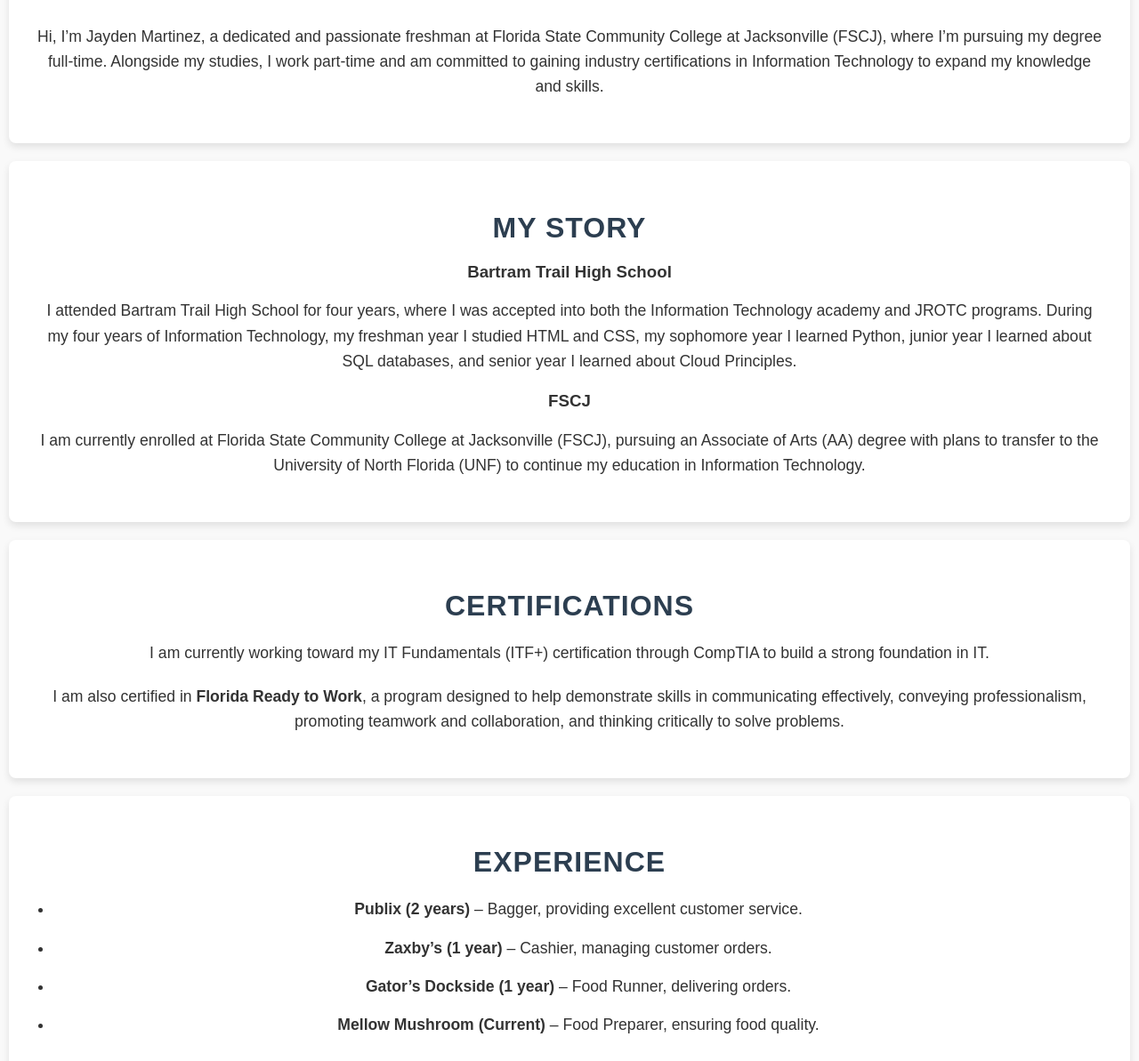
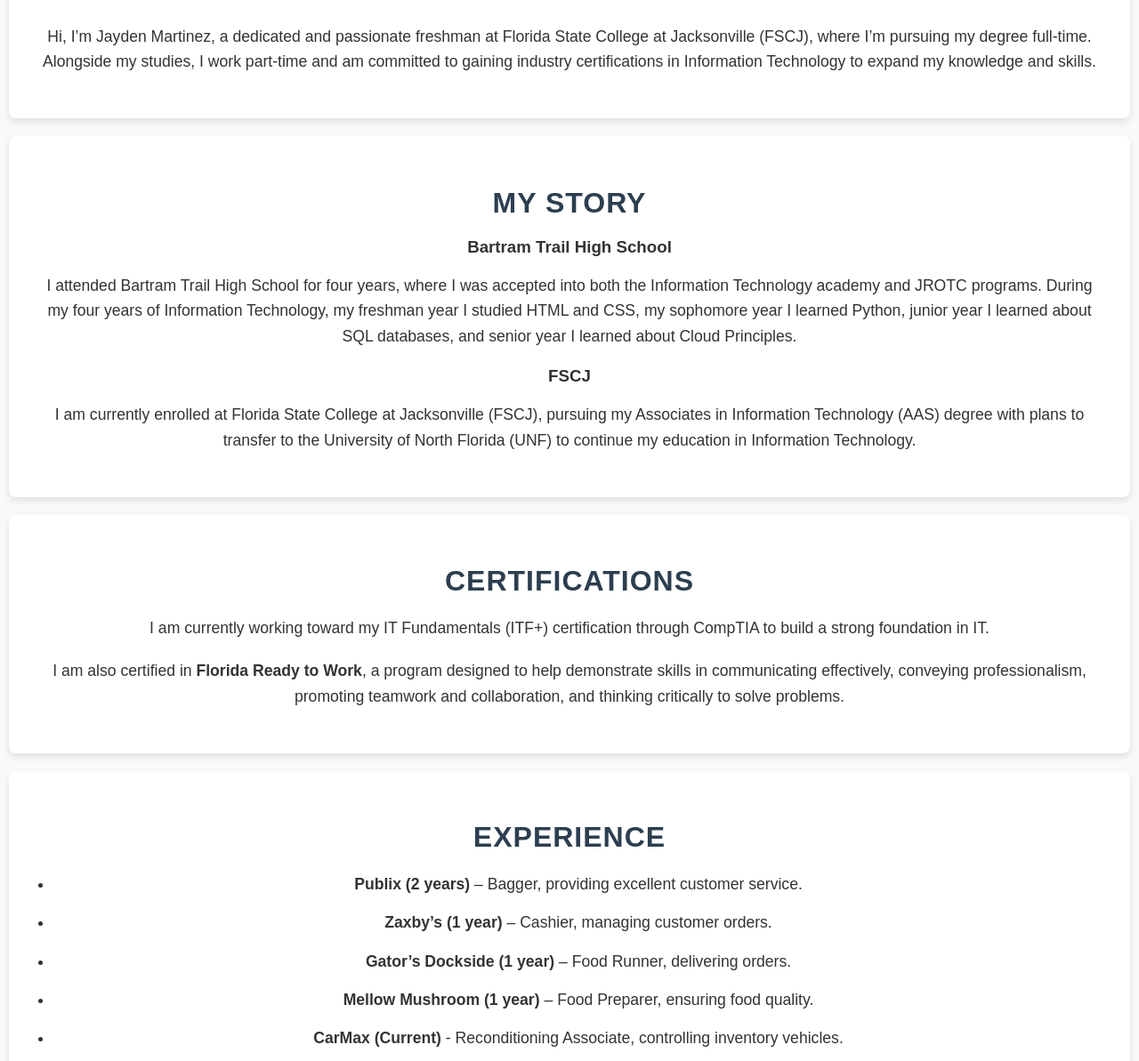
Before and after one commit to JaydenMartinez-GH/JaydenMartinez-GH.github.io, a plain HTML site: page index.html in a window 1280 px wide. Shown: the part 447-1640 px from the top of the page at 89% size. Drawn offline with Linux system fonts and the light colour scheme.

Commit message:
Update index.html

```diff
--- a/index.html
+++ b/index.html
@@ -78,7 +78,7 @@
             <img src="FSCJ Logo.jpg" alt="FSCJ Logo did not work">
             <img src="comptia.png" alt="CompTIA Logo">
         </div>
-        <p>Hi, I’m Jayden Martinez, a dedicated and passionate freshman at Florida State Community College at Jacksonville (FSCJ), where I’m pursuing my degree full-time. Alongside my studies, I work part-time and am committed to gaining industry certifications in Information Technology to expand my knowledge and skills.</p>
+        <p>Hi, I’m Jayden Martinez, a dedicated and passionate freshman at Florida State College at Jacksonville (FSCJ), where I’m pursuing my degree full-time. Alongside my studies, I work part-time and am committed to gaining industry certifications in Information Technology to expand my knowledge and skills.</p>
     </section>
 
     <section id="story">
@@ -87,7 +87,7 @@
         <p>I attended Bartram Trail High School for four years, where I was accepted into both the Information Technology academy and JROTC programs. During my four years of Information Technology, my freshman year I studied HTML and CSS, my sophomore year I learned Python, junior year I learned about SQL databases, and senior year I learned about Cloud Principles.</p>
 
         <h3>FSCJ</h3>
-        <p>I am currently enrolled at Florida State Community College at Jacksonville (FSCJ), pursuing an Associate of Arts (AA) degree with plans to transfer to the University of North Florida (UNF) to continue my education in Information Technology.</p>
+        <p>I am currently enrolled at Florida State College at Jacksonville (FSCJ), pursuing my Associates in Information Technology (AAS) degree with plans to transfer to the University of North Florida (UNF) to continue my education in Information Technology.</p>
     </section>
 
     <section id="certifications">
@@ -102,7 +102,8 @@
             <li><strong>Publix (2 years)</strong> – Bagger, providing excellent customer service.</li>
             <li><strong>Zaxby’s (1 year)</strong> – Cashier, managing customer orders.</li>
             <li><strong>Gator’s Dockside (1 year)</strong> – Food Runner, delivering orders.</li>
-            <li><strong>Mellow Mushroom (Current)</strong> – Food Preparer, ensuring food quality.</li>
+            <li><strong>Mellow Mushroom (1 year)</strong> – Food Preparer, ensuring food quality.</li>
+            <li><strong>CarMax (Current)</strong> - Reconditioning Associate, controlling inventory vehicles.</li>
         </ul>
     </section>
 
```
